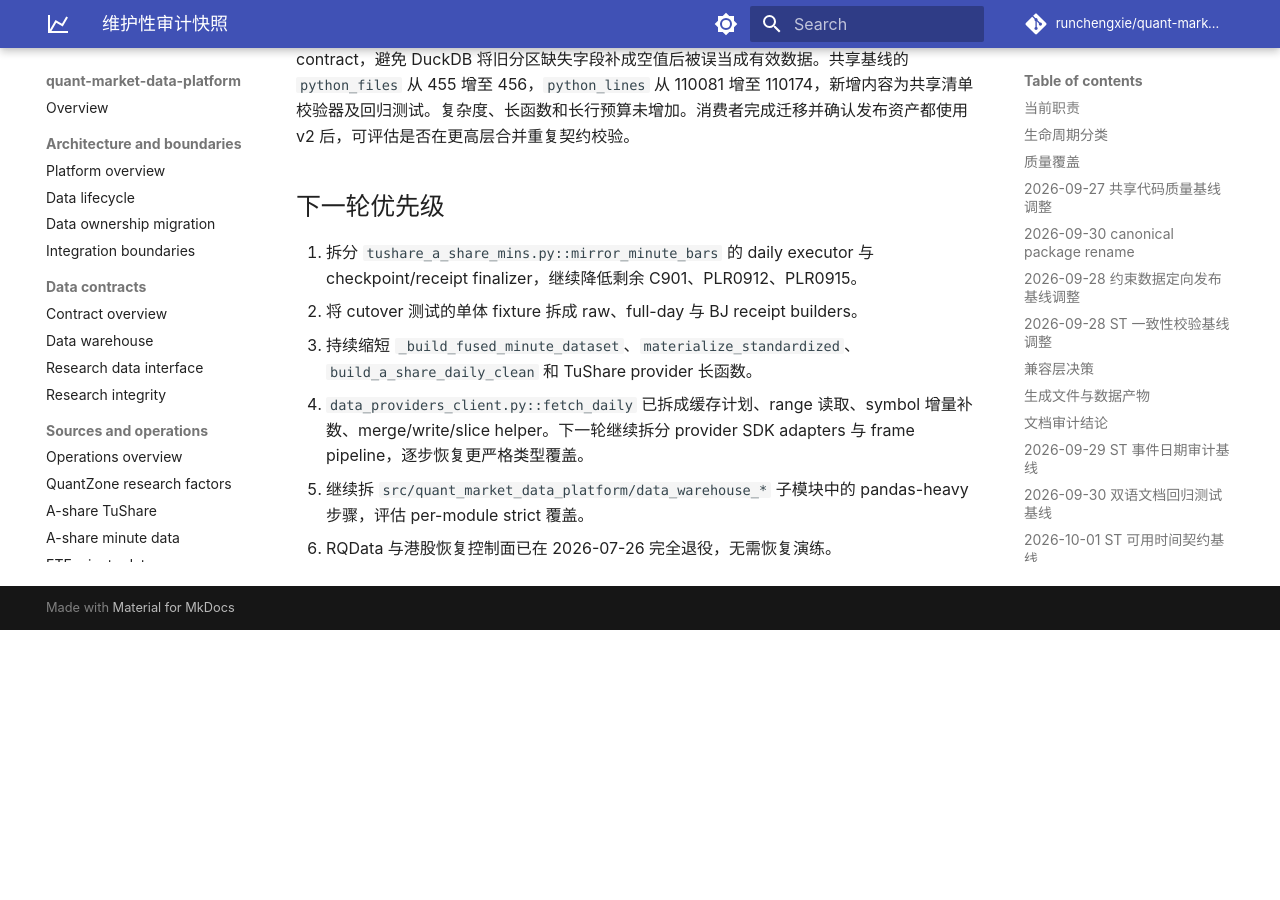
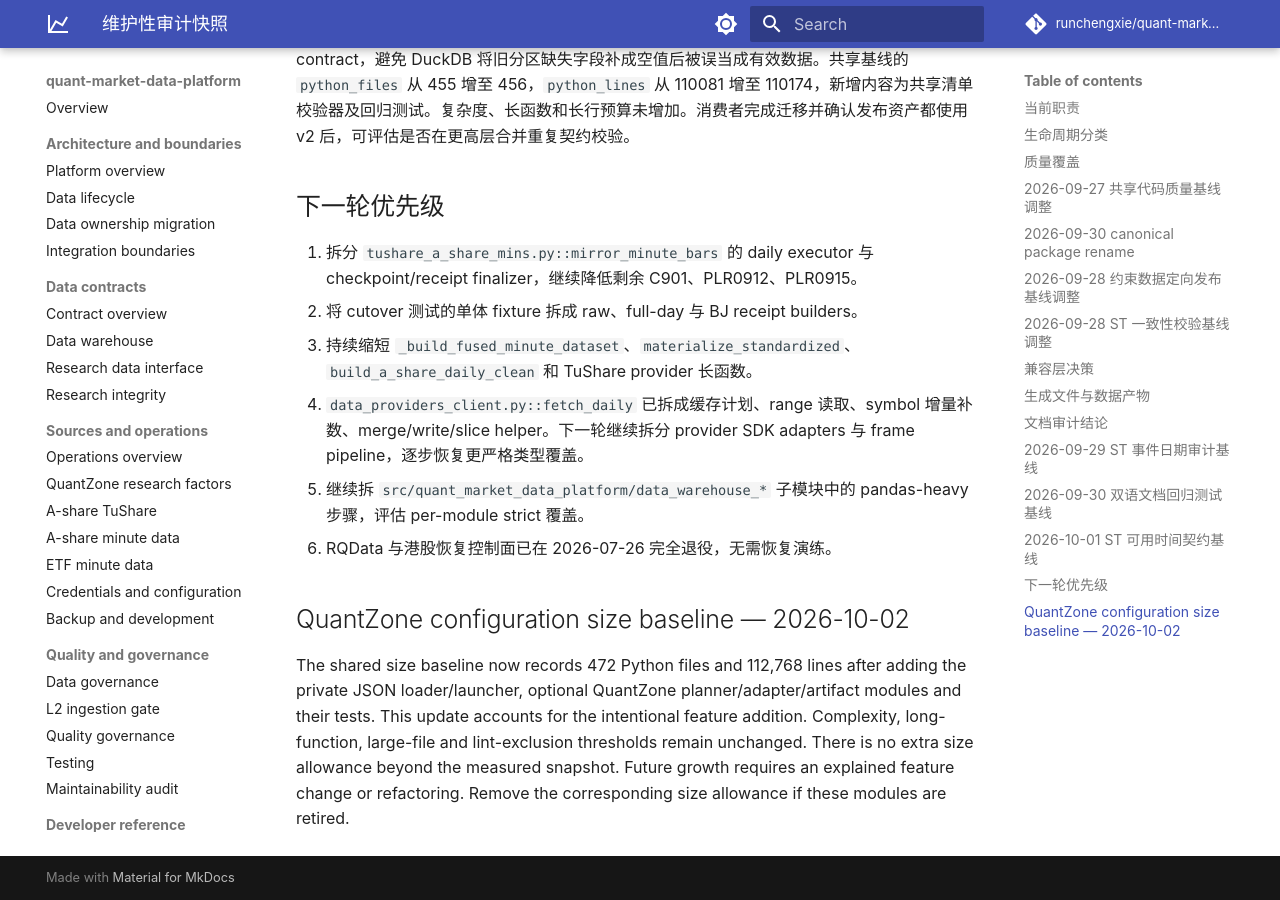
Before and after one commit to runchengxie/quant-market-data-platform, an MkDocs documentation site: the page built from docs/maintenance-audit.md, in a window 1280 px wide and 900 px high, scrolled down 6511 px. Built offline with MkDocs 1.6.1 and Material for MkDocs 9.7.7, drawn with Linux system fonts in a browser that asks for light colours; comment, search, counter and statistics services are not loaded; before the commit the page ends 7141 px from its top, so only the background shows below that.

Commit message:
chore: record intentional QuantZone module size baseline

```diff
--- a/docs/maintenance-audit.md
+++ b/docs/maintenance-audit.md
@@ -214,3 +214,8 @@ ST 历史增加保守的交易日可用时间，并将 `st_available_from` 传
 1. `data_providers_client.py::fetch_daily` 已拆成缓存计划、range 读取、symbol 增量补数、merge/write/slice helper。下一轮继续拆分 provider SDK adapters 与 frame pipeline，逐步恢复更严格类型覆盖。
 1. 继续拆 `src/quant_market_data_platform/data_warehouse_*` 子模块中的 pandas-heavy 步骤，评估 per-module strict 覆盖。
 1. RQData 与港股恢复控制面已在 2026-07-26 完全退役，无需恢复演练。
+
+
+## QuantZone configuration size baseline — 2026-10-02
+
+The shared size baseline now records 472 Python files and 112,768 lines after adding the private JSON loader/launcher, optional QuantZone planner/adapter/artifact modules and their tests. This update accounts for the intentional feature addition. Complexity, long-function, large-file and lint-exclusion thresholds remain unchanged. There is no extra size allowance beyond the measured snapshot. Future growth requires an explained feature change or refactoring. Remove the corresponding size allowance if these modules are retired.
--- a/docs/maintenance.en.md
+++ b/docs/maintenance.en.md
@@ -93,3 +93,8 @@ The root README, `AGENTS.md`, and user-facing `docs/` are expected to reflect cu
 ## Refactoring priorities
 
 The recorded next steps are to split the daily executor and checkpoint/receipt finalizer in `tushare_a_share_mins.py::mirror_minute_bars`; break the monolithic minute-cutover test fixture into raw/full-day/Beijing receipt builders; continue reducing long minute-materialization and provider functions; further separate provider SDK adapters from frame-processing pipelines; and continue breaking down pandas-heavy `data_warehouse_*` modules while evaluating stricter per-module typing. RQData and the Hong Kong recovery control plane were retired on 2026-07-26 and do not need restoration drills.
+
+
+## QuantZone configuration size baseline — 2026-10-02
+
+The shared size baseline now records 472 Python files and 112,768 lines after adding the private JSON loader/launcher, optional QuantZone planner/adapter/artifact modules and their tests. This update accounts for the intentional feature addition. Complexity, long-function, large-file and lint-exclusion thresholds remain unchanged. There is no extra size allowance beyond the measured snapshot. Future growth requires an explained feature change or refactoring. Remove the corresponding size allowance if these modules are retired.
```
Also changed, not shown: 1 other file.
